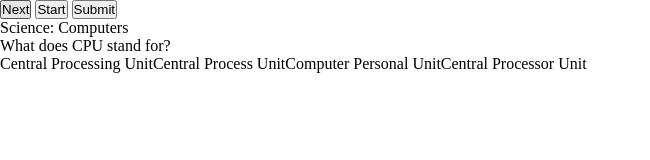
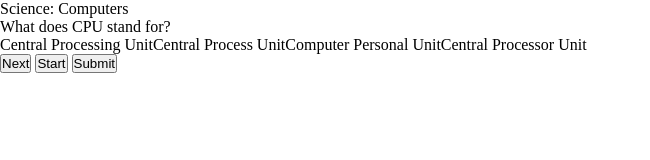
Before and after one commit to lwtrix/ep-benchmark, a website with bundled scripts: page index.html in a window 1280 px wide. Shown: the whole page, without its empty margins (0-650 px from the left). Built offline with nearby package versions, Linux system fonts and the light colour scheme.

Commit message:
minor updates

```diff
--- a/index.html
+++ b/index.html
@@ -9,19 +9,26 @@
 </head>
 <body>
     <div class="main">
-        <div class="quiz-showcase" id="quizShowcase">
 
-        </div>
+        <div class="quiz-showcase" id="quizShowcase"></div>
+
+
         <div class="controls">
             <button id="nextBtn">Next</button>
             <button id="startBtn">Start</button>
             <button id="submitBtn">Submit</button>
         </div>
 
+
     </div>
 
 
-    <!-- <div class="header">
+
+<script type="module" src="index.js"></script>
+
+
+
+<!-- <div class="header">
         <span>Logo</span>
         <span>Timer</span>
     </div>
@@ -35,8 +42,6 @@
             <span>Option</span>
         </div>
     </div> -->
-
 </body>
 
-<script type="module" src="index.js"></script>
 </html>
--- a/index.js
+++ b/index.js
@@ -40,7 +40,7 @@ const createQuestions = (arrData) => {
         option.addEventListener('click', selectOption)
     }
 
-    document.body.appendChild(quizShowcase);
+
 }
 
 const nextQuestion = () => {
```
